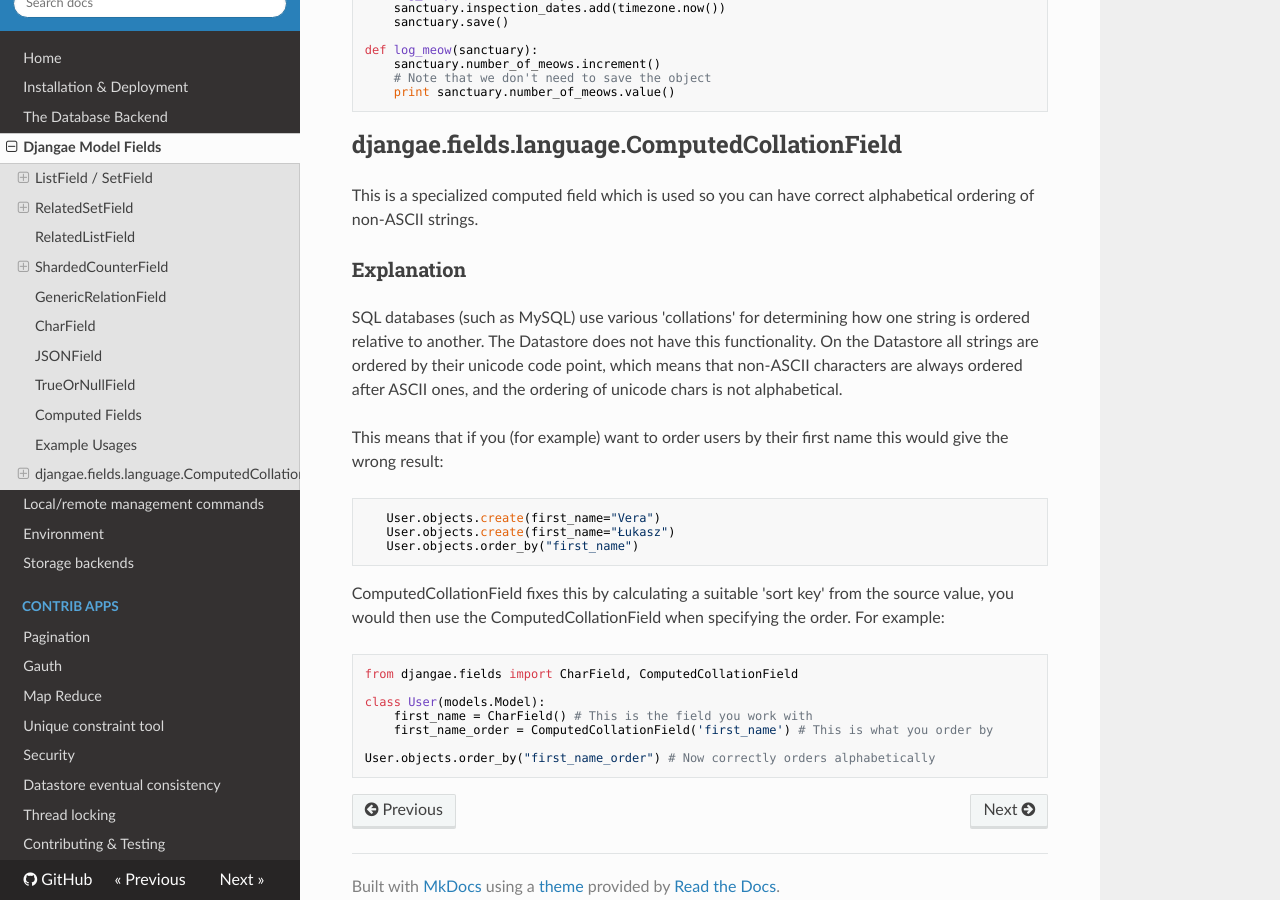
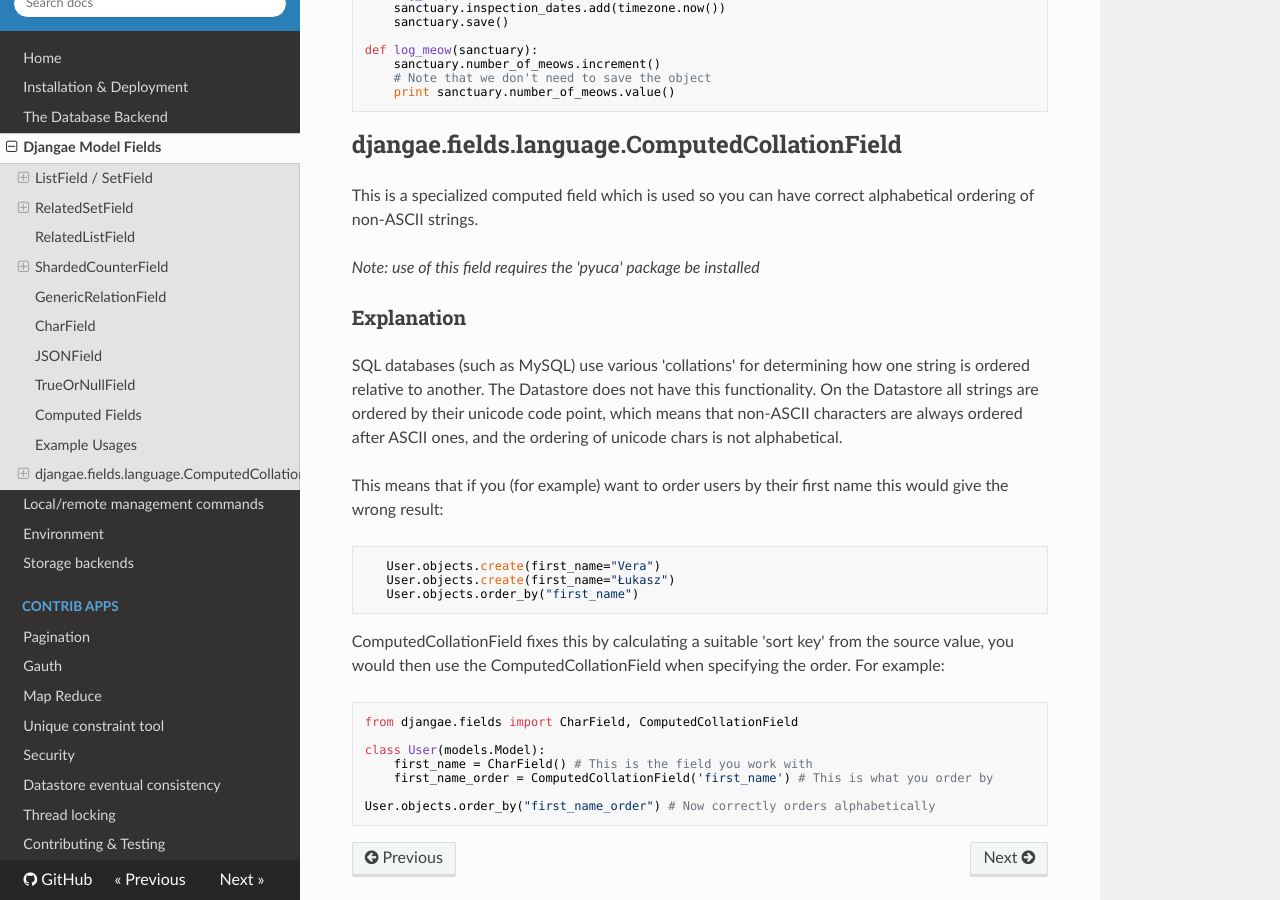
Before and after one commit to wittfabian/djangae, an MkDocs documentation site: the page built from docs/fields.md, in a window 1280 px wide and 900 px high, scrolled down 7669 px. Built offline with MkDocs 1.6.1, drawn with Linux system fonts in a browser that asks for light colours; nearby versions of some CDN libraries; old or Windows-style settings are respelled for this version of MkDocs.

Commit message:
Update docs with pyuca dependency

```diff
--- a/docs/fields.md
+++ b/docs/fields.md
@@ -267,6 +267,8 @@ def log_meow(sanctuary):
 
 This is a specialized computed field which is used so you can have correct alphabetical ordering of non-ASCII strings.
 
+*Note: use of this field requires the 'pyuca' package be installed*
+
 ### Explanation
 
 SQL databases (such as MySQL) use various 'collations' for determining how one string is ordered relative to another. The Datastore
```
